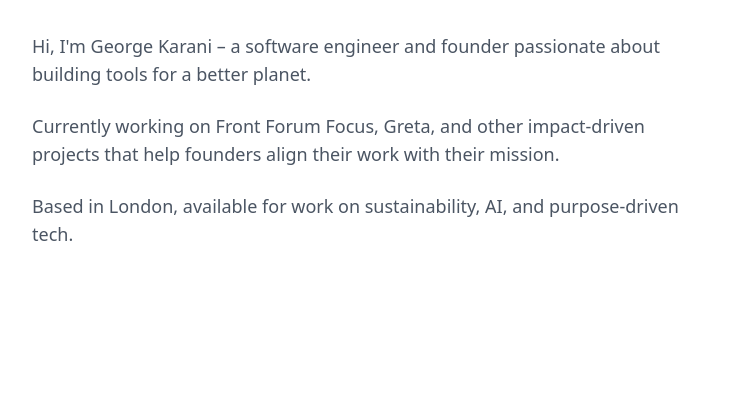
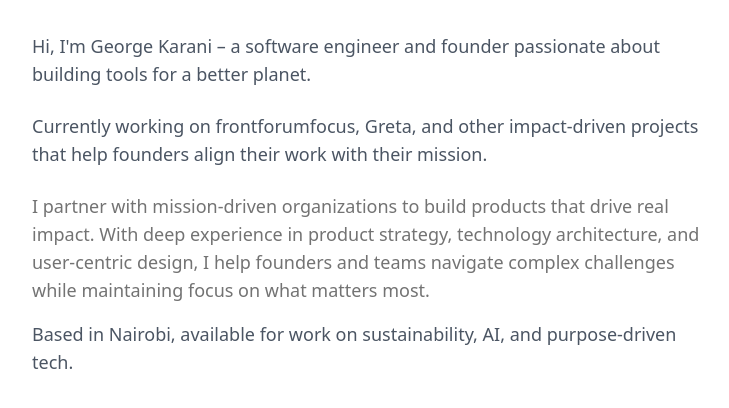
Before and after one commit to 21givenchy/scaling-chainsaw, a Next.js app: page /about in a window 1280 px wide. Shown: the top 408 px of the page, without its empty margins (64-793 px from the left). Built offline with nearby package versions, Linux system fonts and the light colour scheme.

Commit message:
feat: update about page content and location details
Co-authored-by: 21givenchy <65071041+21givenchy@users.noreply.github.com>

```diff
--- a/app/about/page.tsx
+++ b/app/about/page.tsx
@@ -24,10 +24,14 @@ export default function AboutPage() {
             Hi, I&apos;m George Karani – a software engineer and founder passionate about building tools for a better planet.
           </p>
           <p className="text-lg text-gray-600 dark:text-gray-400 mb-6">
-            Currently working on Front Forum Focus, Greta, and other impact-driven projects that help founders align their work with their mission.
+            Currently working on frontforumfocus, Greta, and other impact-driven projects that help founders align their work with their mission.
+          </p>
+
+          <p className="text-base md:text-lg leading-relaxed text-muted-foreground font-light mb-4">
+            I partner with mission-driven organizations to build products that drive real impact. With deep experience in product strategy, technology architecture, and user-centric design, I help founders and teams navigate complex challenges while maintaining focus on what matters most.
           </p>
           <p className="text-lg text-gray-600 dark:text-gray-400">
-            Based in London, available for work on sustainability, AI, and purpose-driven tech.
+            Based in Nairobi, available for work on sustainability, AI, and purpose-driven tech.
           </p>
         </div>
       </main>
```
